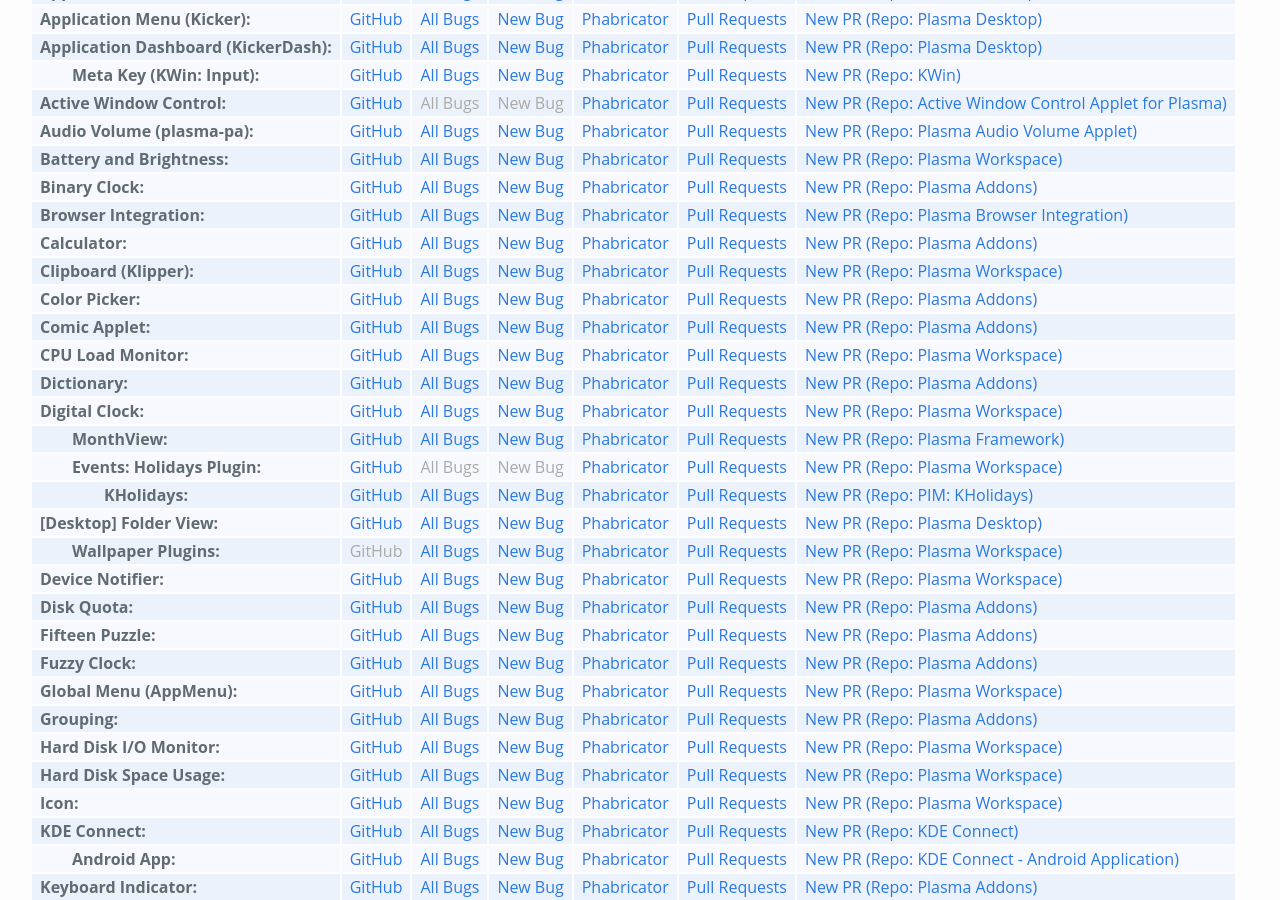
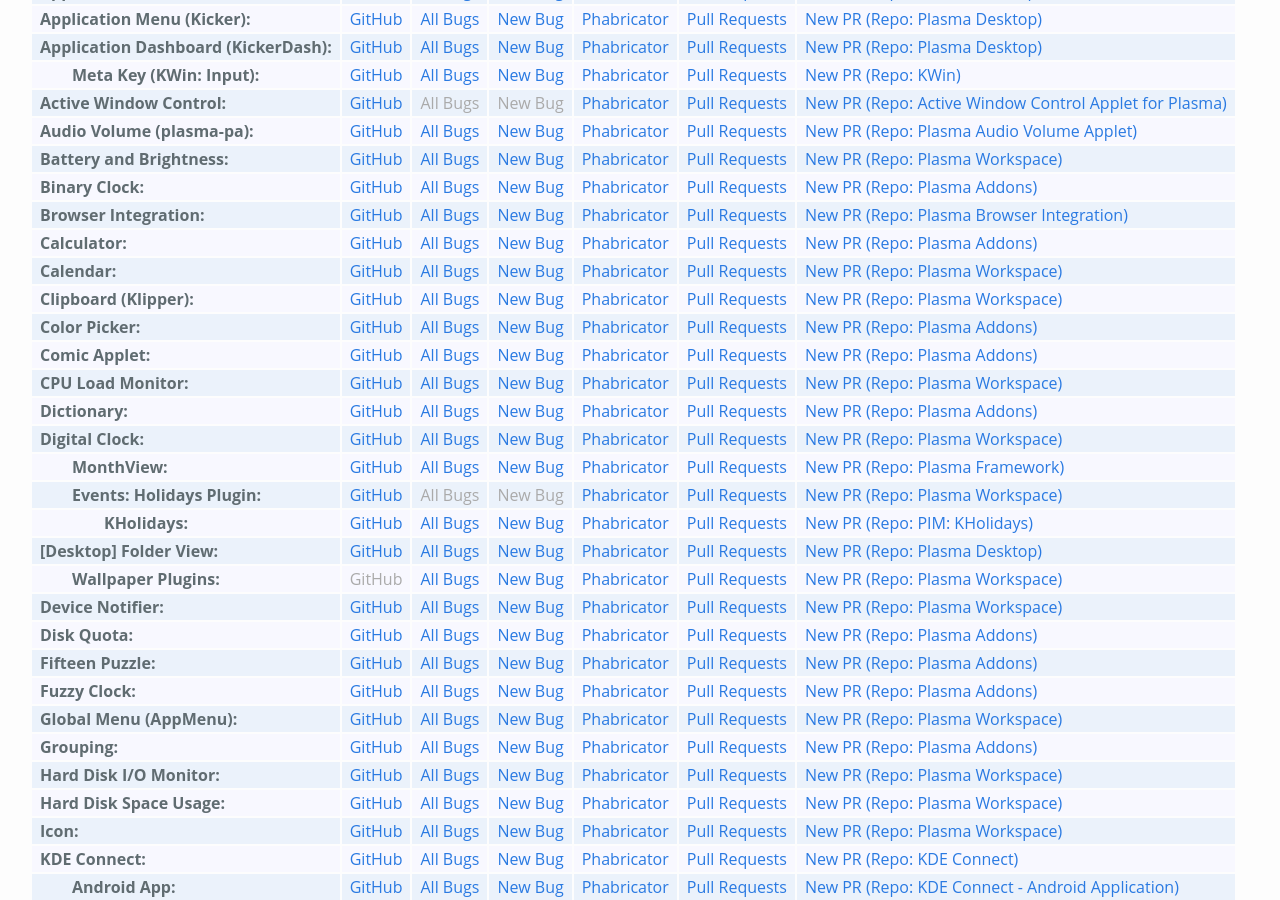
Before and after one commit to Zren/zren.github.io, a Jekyll site: the page built from kde_repos.md, in a window 1280 px wide and 900 px high, scrolled down 494 px. Built offline with Jekyll 4.4.1, drawn with Linux system fonts in a browser that asks for light colours.

Commit message:
plasmashell Calendar widget

```diff
--- a/kde_repos.md
+++ b/kde_repos.md
@@ -278,6 +278,13 @@
 			repoName='Calculator'
 			githubLink='https://github.com/KDE/kdeplasma-addons/tree/master/applets/calculator'
 			product='kdeplasma-addons&component=calculator'
+		%}
+	</tr>
+	<tr>
+		{% include kdeRepoWorkspace.html
+			repoName='Calendar'
+			githubLink='https://github.com/KDE/plasma-workspace/tree/master/applets/calendar'
+			product='plasmashell&component=Calendar'
 		%}
 	</tr>
 	<tr>
```
